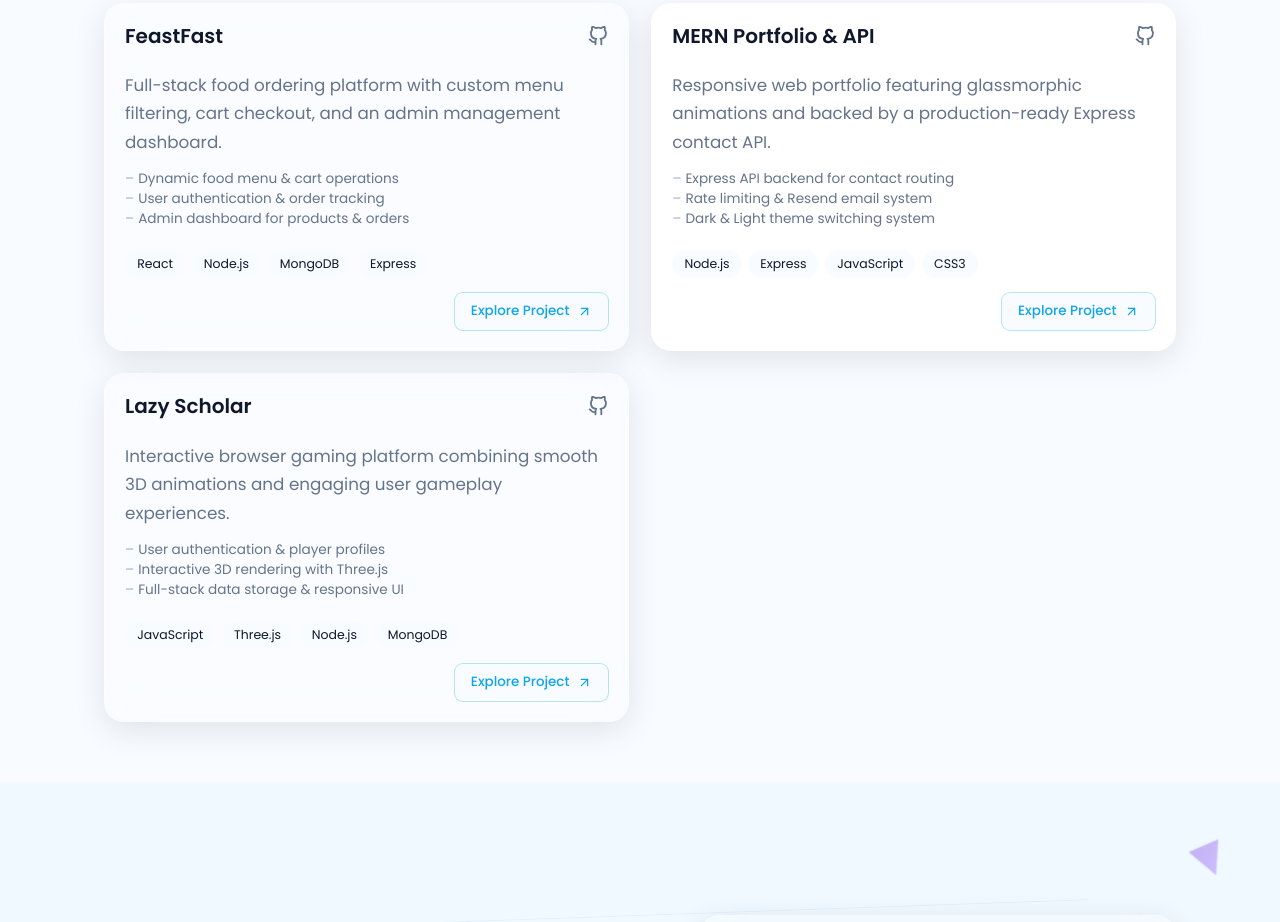
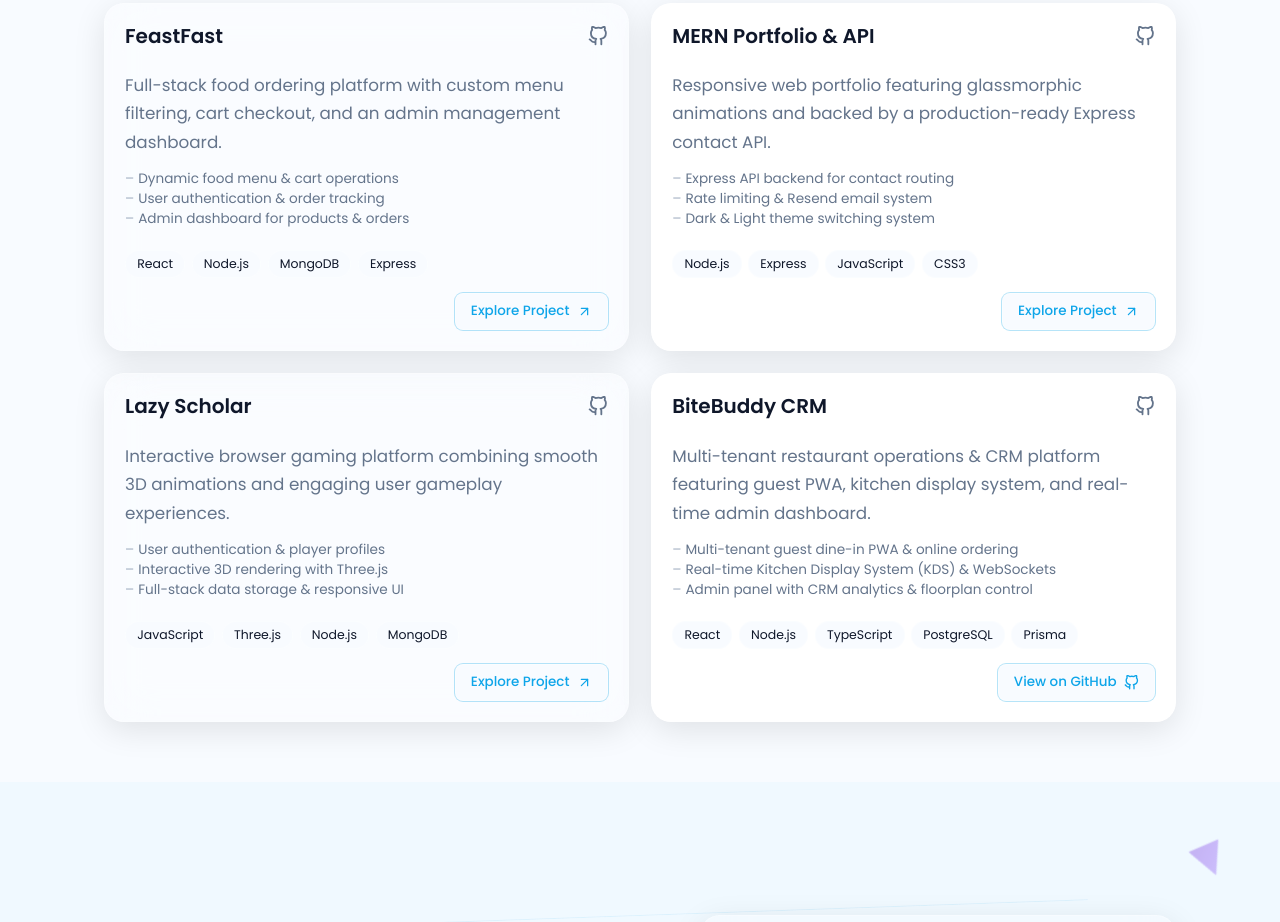
Before and after one commit to UjjawalGupta090/WebPortfolio, a plain HTML site: page index.html in a window 1280 px wide. Shown: the part 2635-3557 px from the top of the page. Drawn offline with Linux system fonts and the light colour scheme; no server answers.

Commit message:
Add BiteBuddy CRM project card to portfolio

```diff
--- a/index.html
+++ b/index.html
@@ -115,7 +115,7 @@
             </p>
 
             <p>
-            Some of my key projects include FeastFast, a full MERN-based e-commerce platform with an admin panel, a responsive developer portfolio, and Lazy Scholar, a browser-based gaming application that integrates interactive gameplay with Three.js. I am passionate about clean architecture, performance optimization, and building user-centric digital experiences.
+            Some of my key projects include BiteBuddy (a multi-tenant enterprise restaurant CRM platform), FeastFast (a full MERN-based e-commerce platform), a responsive developer portfolio, and Lazy Scholar (an interactive browser gaming app). I am passionate about clean architecture, performance optimization, and building user-centric digital experiences.
             </p>
         </div>
       </div>
@@ -367,6 +367,37 @@
               </a>
             </div>
           </article>
+          <article class="project">
+            <div class="project-header">
+              <h3>
+                <a href="https://github.com/UjjawalGupta090/BiteBuddy" target="_blank" rel="noopener noreferrer" class="project-title-link">BiteBuddy CRM</a>
+              </h3>
+              <a href="https://github.com/UjjawalGupta090/BiteBuddy" target="_blank" rel="noopener noreferrer" class="project-github-link" title="View Source on GitHub">
+                <svg xmlns="http://www.w3.org/2000/svg" width="20" height="20" viewBox="0 0 24 24" fill="none" stroke="currentColor" stroke-width="2" stroke-linecap="round" stroke-linejoin="round" class="github-icon"><path d="M9 19c-5 1.5-5-2.5-7-3m14 6v-3.87a3.37 3.37 0 0 0-.94-2.61c3.14-.35 6.44-1.54 6.44-7A5.44 5.44 0 0 0 20 4.77 5.07 5.07 0 0 0 19.91 1S18.73.65 16 2.48a13.38 13.38 0 0 0-7 0C6.27.65 5.09 1 5.09 1A5.07 5.07 0 0 0 5 4.77a5.44 5.44 0 0 0-1.5 3.78c0 5.42 3.3 6.61 6.44 7A3.37 3.37 0 0 0 9 18.13V22"></path></svg>
+              </a>
+            </div>
+            <p>
+              Multi-tenant restaurant operations & CRM platform featuring guest PWA, kitchen display system, and real-time admin dashboard.
+            </p>
+            <ul class="project-meta">
+              <li>Multi-tenant guest dine-in PWA & online ordering</li>
+              <li>Real-time Kitchen Display System (KDS) & WebSockets</li>
+              <li>Admin panel with CRM analytics & floorplan control</li>
+            </ul>
+            <div class="project-tags">
+              <span>React</span>
+              <span>Node.js</span>
+              <span>TypeScript</span>
+              <span>PostgreSQL</span>
+              <span>Prisma</span>
+            </div>
+            <div class="project-actions">
+              <a href="https://github.com/UjjawalGupta090/BiteBuddy" target="_blank" rel="noopener noreferrer" class="btn-explore">
+                <span>View on GitHub</span>
+                <svg xmlns="http://www.w3.org/2000/svg" width="15" height="15" viewBox="0 0 24 24" fill="none" stroke="currentColor" stroke-width="2" stroke-linecap="round" stroke-linejoin="round" class="github-icon"><path d="M9 19c-5 1.5-5-2.5-7-3m14 6v-3.87a3.37 3.37 0 0 0-.94-2.61c3.14-.35 6.44-1.54 6.44-7A5.44 5.44 0 0 0 20 4.77 5.07 5.07 0 0 0 19.91 1S18.73.65 16 2.48a13.38 13.38 0 0 0-7 0C6.27.65 5.09 1 5.09 1A5.07 5.07 0 0 0 5 4.77a5.44 5.44 0 0 0-1.5 3.78c0 5.42 3.3 6.61 6.44 7A3.37 3.37 0 0 0 9 18.13V22"></path></svg>
+              </a>
+            </div>
+          </article>
         </div>
       </div>
     </section>
--- a/style.css
+++ b/style.css
@@ -810,7 +810,7 @@ h3 {
   height: 100%;
 }
 
-.project:nth-child(2) {
+.project:nth-child(even) {
   background: var(--bg-alt);
 }
 
```
